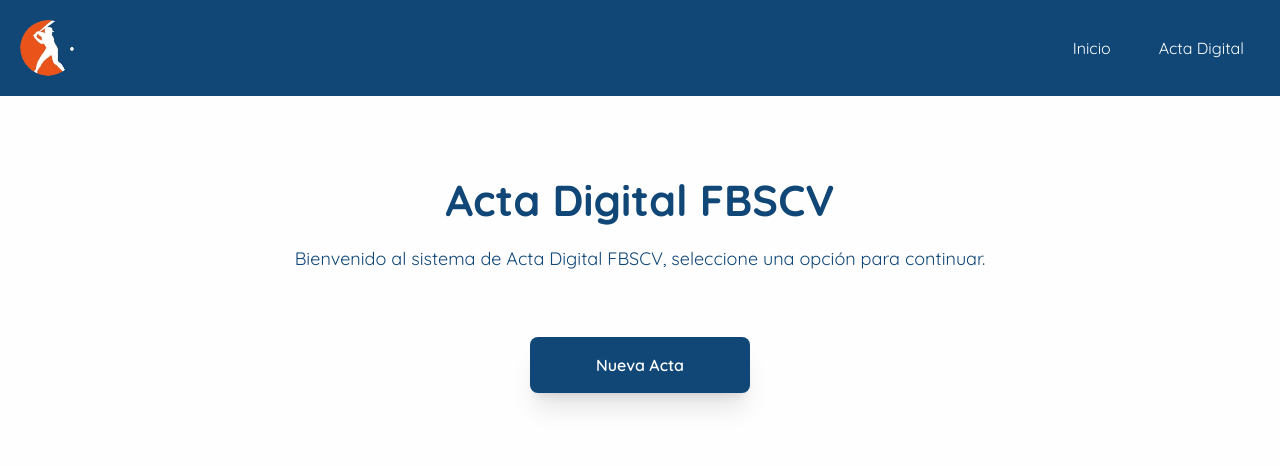
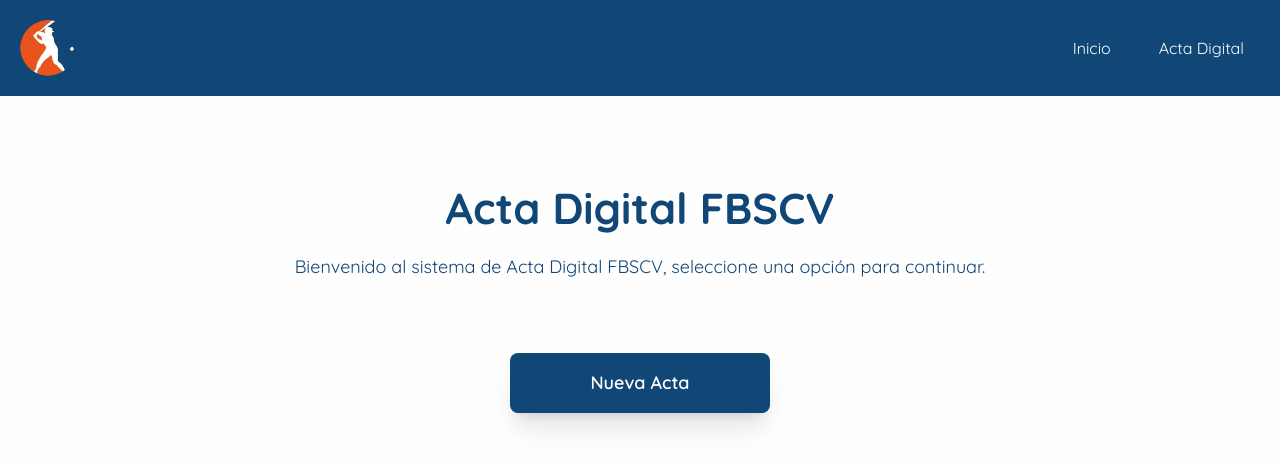
Before and after one commit to david5garcia/FBSCV-actadigital, a React (Vite) app: page / in a window 1280 px wide. Shown: the top 466 px of the page. Built offline with nearby package versions, Linux system fonts and the light colour scheme.

Commit message:
Update Home.tsx

```diff
--- a/src/components/Home.tsx
+++ b/src/components/Home.tsx
@@ -9,7 +9,7 @@
 
   return (
     <div className="flex flex-col w-[100%] items-center gap-4">
-      <div className="flex flex-col w-[100%] items-center gap-3 my-8 p-4">
+      <div className="flex flex-col w-[100%] items-center gap-3 my-8 py-6 px-10">
         <h1 className="text-[#104777] text-[2.7rem] font-bold text-center">
           Acta Digital FBSCV
         </h1>
@@ -20,13 +20,13 @@
       </div>
 
       <Link to="/acta" onClick={handleNewActaClick}>
-        <button className="bg-[#104777] text-white w-[220px] font-semibold py-4 rounded-lg shadow-xl">
+        <button className="bg-[#104777] text-white w-[260px] font-semibold py-4 rounded-lg shadow-xl text-lg">
           Nueva Acta
         </button>
       </Link>
       {actaPresent && (
         <Link to="/acta">
-          <button className="text-[#104777] bg-gray-50 w-[220px] font-semibold py-4 rounded-lg shadow-xl">
+          <button className="text-[#104777] bg-gray-50 w-[260px] font-semibold py-4 rounded-lg shadow-xl text-lg">
             Continuar Acta
           </button>
         </Link>
```
